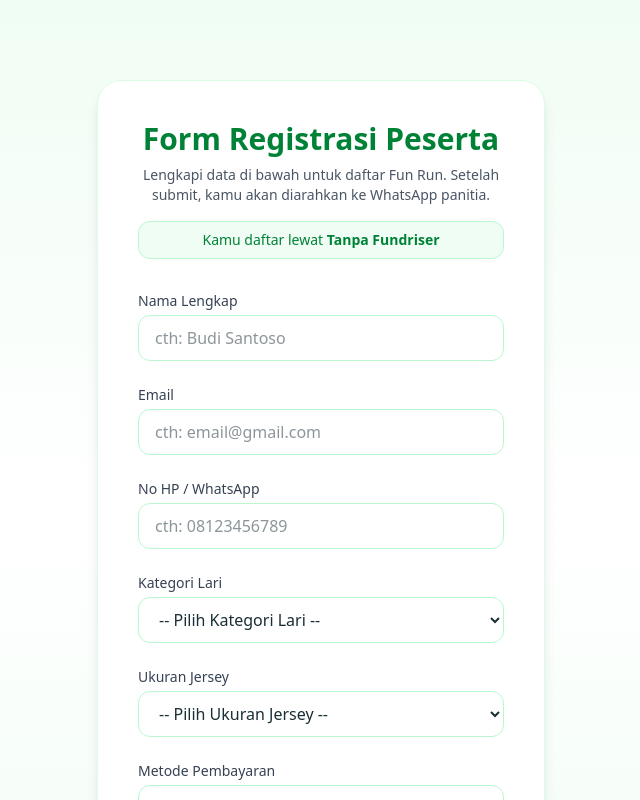
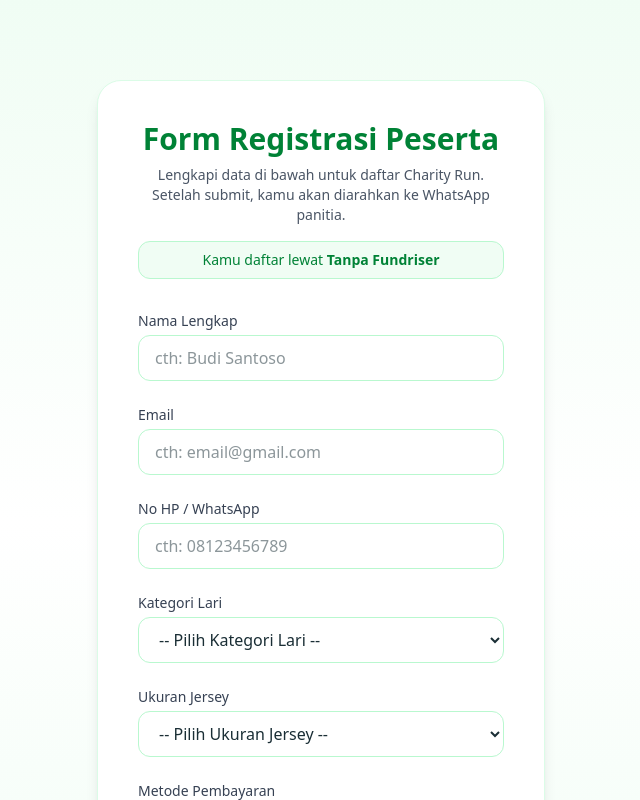
Before and after one commit to kangdj749/seminarrunforroots, a Next.js app: page /registrasi in a window 1280 px wide. Shown: the top 800 px of the page, without its empty margins (319-959 px from the left). Built offline with nearby package versions, Linux system fonts and the light colour scheme.

Commit message:
update label form registrasi

```diff
--- a/src/components/RegistrasiSection.tsx
+++ b/src/components/RegistrasiSection.tsx
@@ -125,7 +125,7 @@ function RegistrasiSection() {
             Form Registrasi Peserta
           </h2>
           <p className="text-sm text-gray-600 text-center mt-2">
-            Lengkapi data di bawah untuk daftar Fun Run. Setelah submit, kamu
+            Lengkapi data di bawah untuk daftar Charity Run. Setelah submit, kamu
             akan diarahkan ke WhatsApp panitia.
           </p>
 
```
